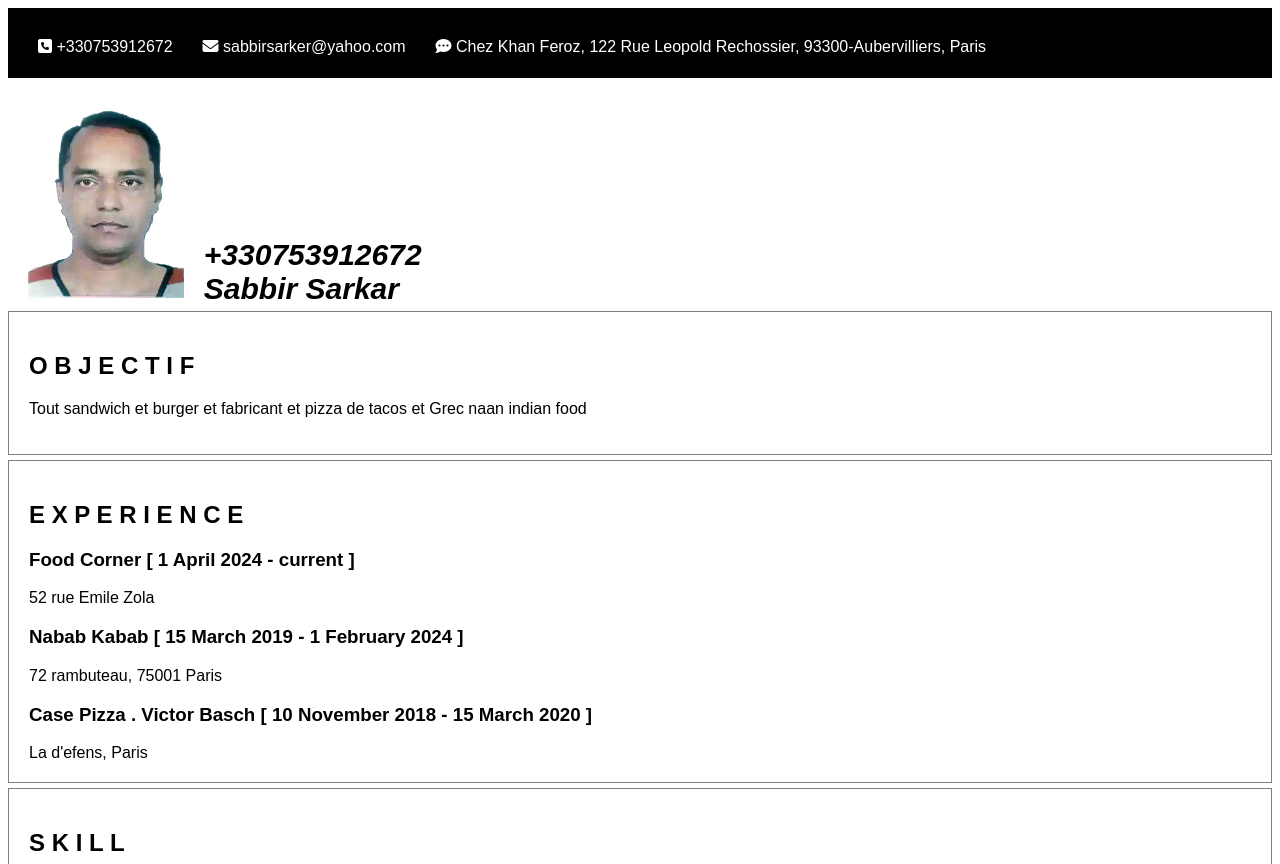
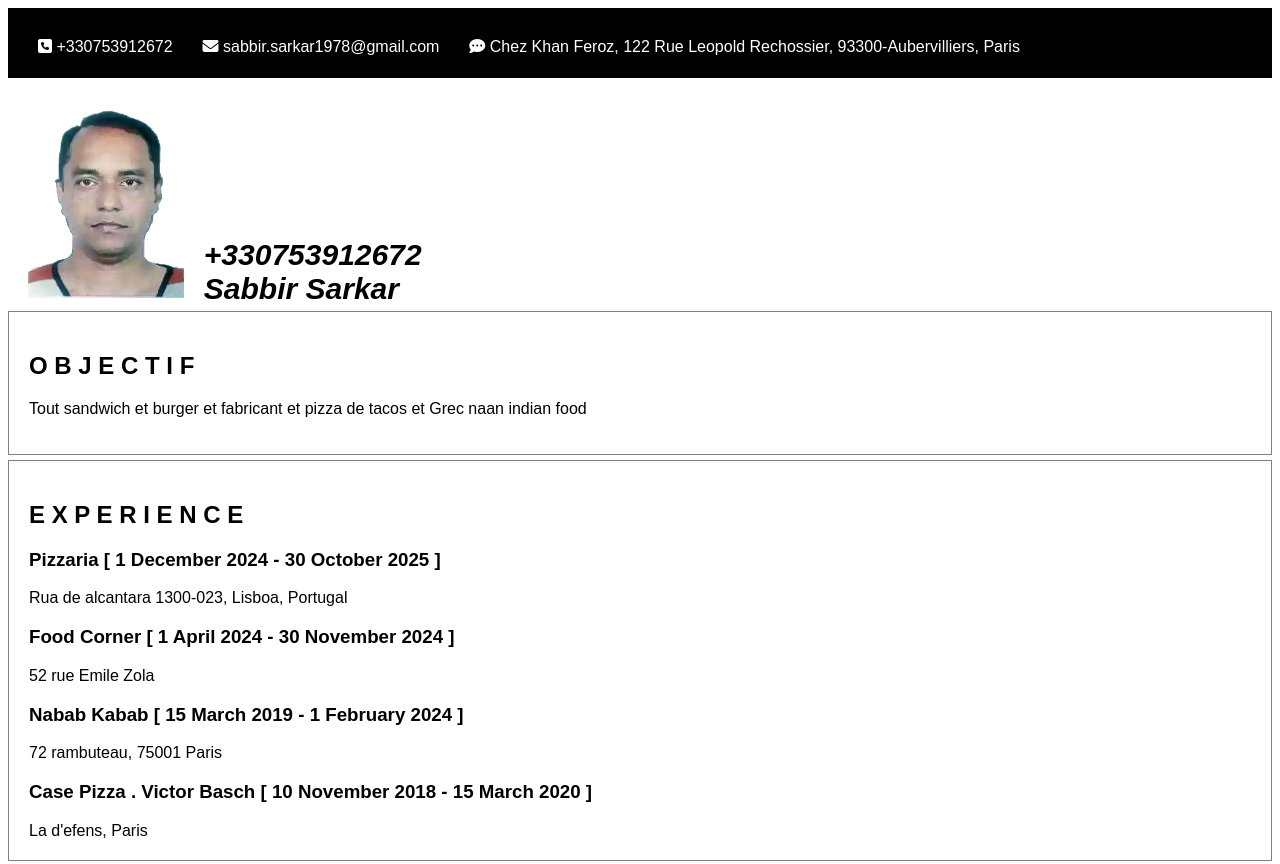
Before and after one commit to mahiuddin/sabbir-sarkar, a plain HTML site: page index.html in a window 1280 px wide. Shown: the top 864 px of the page. Drawn offline with Linux system fonts and the light colour scheme.

Commit message:
Update email and work experience in index.html

```diff
--- a/index.html
+++ b/index.html
@@ -13,7 +13,7 @@
         </div>
         <div class="headermiddle">
             <div class="fa fa-envelope"></div>
-            sabbirsarker@yahoo.com
+            sabbir.sarkar1978@gmail.com
         </div>
         <div class="headerright">
             <div class="fas fa-comment-dots"></div>
@@ -39,7 +39,9 @@
     </div>
     <div class="skill">
         <h2>E X P E R I E N C E</h2>
-        <h3>Food Corner [ 1 April 2024 - current ]</h3>
+        <h3>Pizzaria [ 1 December 2024 - 30 October 2025 ]</h3>
+        Rua de alcantara 1300-023, Lisboa, Portugal
+        <h3>Food Corner [ 1 April 2024 - 30 November 2024 ]</h3>
         52 rue Emile Zola
         <h3>Nabab Kabab [ 15 March 2019 - 1 February 2024 ]</h3>
         72 rambuteau, 75001 Paris
```
